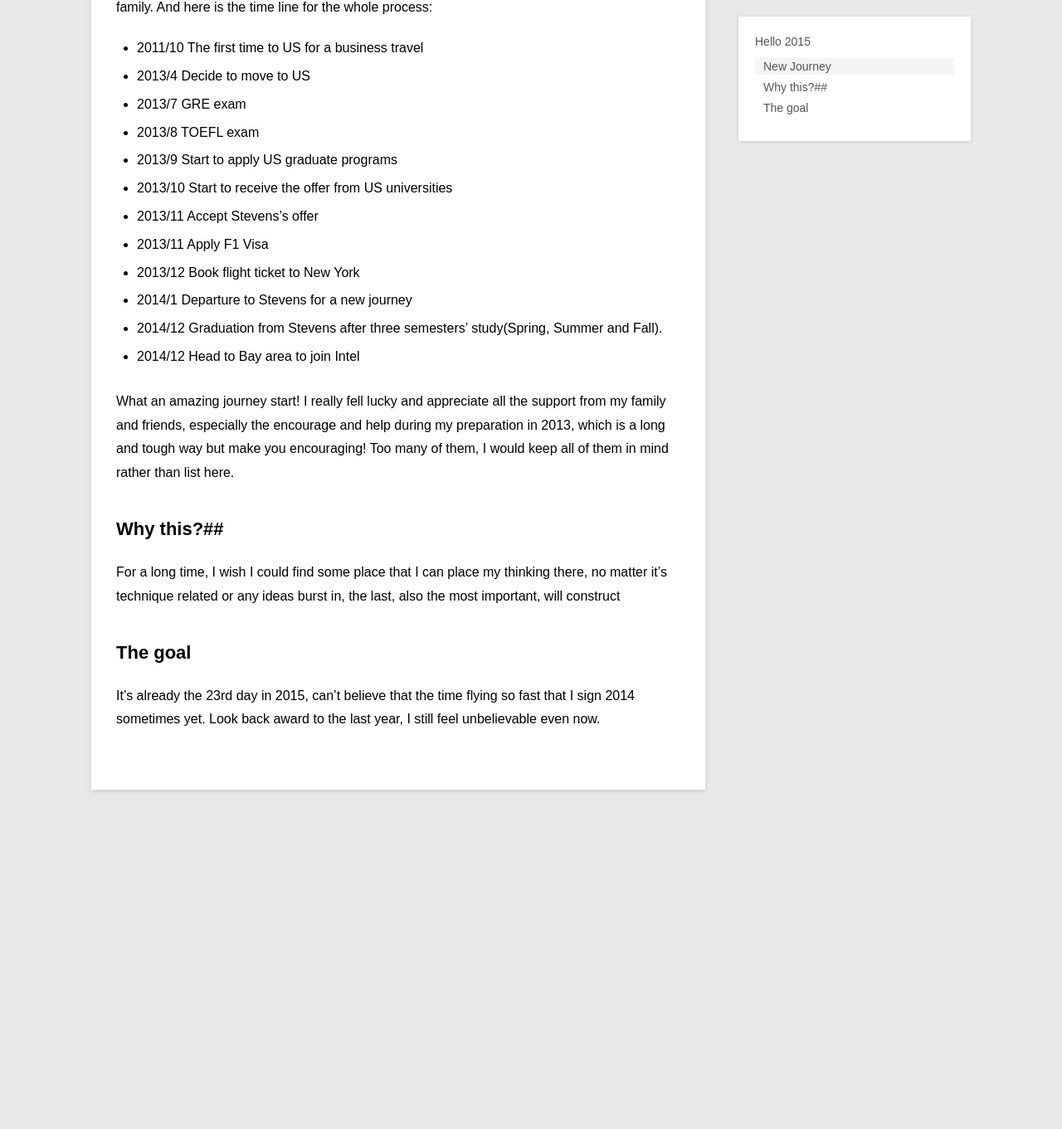
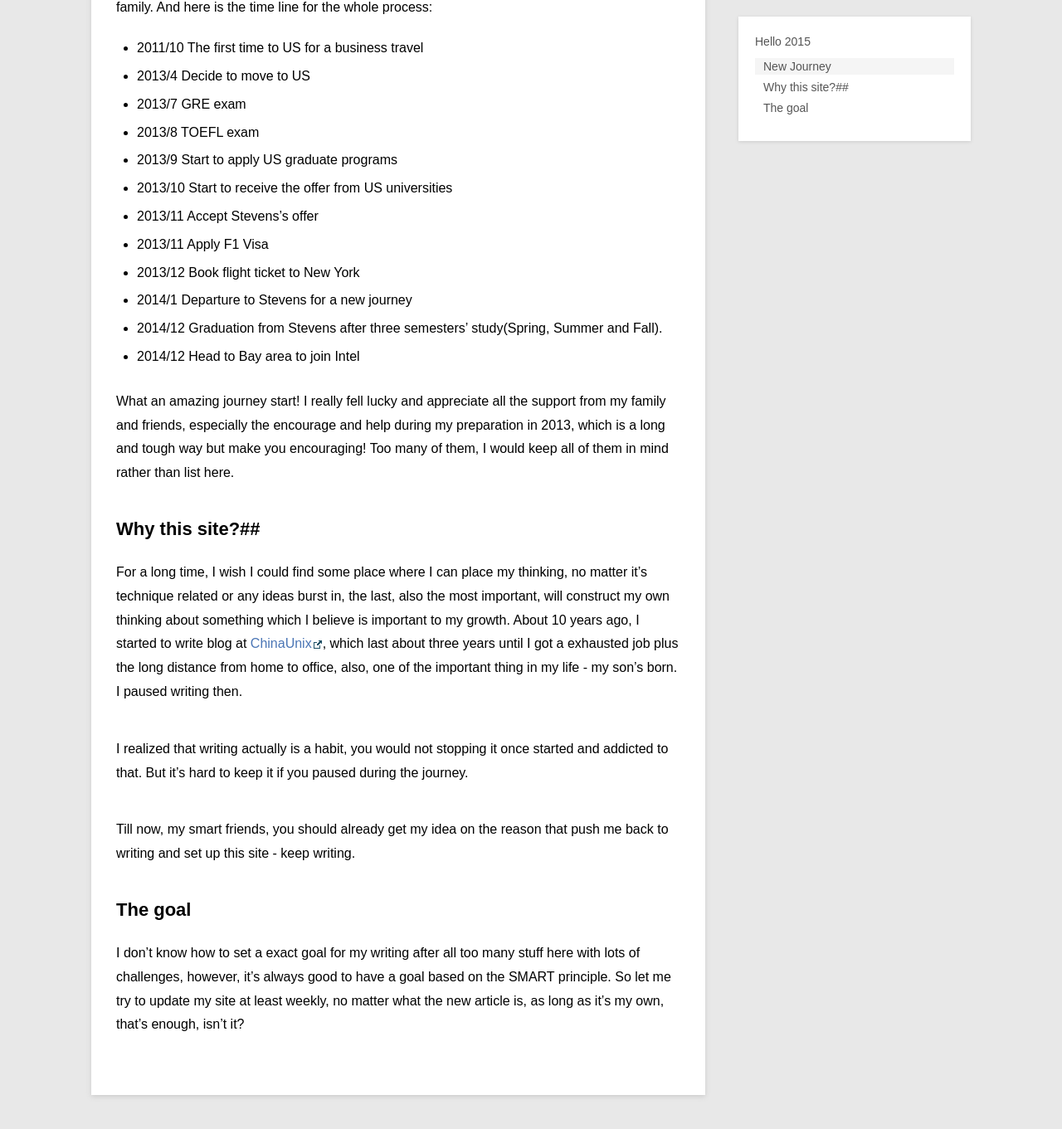
Before and after one commit to yishuihe/yishuihe.github.io, a Jekyll site: the page built from _posts/blog/2014-01-23-hello-md.md, in a window 1280 px wide and 1400 px high, scrolled down 456 px. Shown: the top 1361 px of the window at 83% size. Built offline with Jekyll 4.4.1, drawn with Linux system fonts in a browser that asks for light colours; Markdown is read by kramdown in place of the engine named in the settings; before the commit the page ends 1488 px from its top, so only the background shows below that.

Commit message:
zhixin: update the first blog

```diff
--- a/_posts/blog/2014-01-23-hello-md.md
+++ b/_posts/blog/2014-01-23-hello-md.md
@@ -2,7 +2,7 @@
 layout:     post
 title:      Hello 2015
 category: blog
-description: The first blog
+description: It's time back to writing and keep it.
 ---
 
 ## New Journey ##
@@ -26,9 +26,16 @@ Back to 2013, I decided to move to US after a considerable evaluation and discus
 What an amazing journey start! I really fell lucky and appreciate all the support from my family and friends, especially the encourage and help during my preparation in 2013, which is a long and tough way but make you encouraging! Too many of them, I would keep all of them in mind rather than list here.
 
 
-## Why this?##
-For a long time, I wish I could find some place that I can place my thinking there, no matter it's technique related or any ideas burst in, the last, also the most important, will construct
+## Why this site?##
+For a long time, I wish I could find some place where I can place my thinking, no matter it's technique related or any ideas burst in, the last, also the most important, will construct my own thinking about something which I believe is important to my growth. About 10 years ago, I started to write blog at [ChinaUnix][], which last about three years until I got a exhausted job plus the long distance from home to office, also, one of the important thing in my life - my son's born. I paused writing then.
+
+I realized that writing actually is a habit, you would not stopping it once started and addicted to that. But it's hard to keep it if you paused during the journey.
+
+Till now, my smart friends, you should already get my idea on the reason that push me back to writing and set up this site - keep writing.
 
 
 ## The goal ##
-It's already the 23rd day in 2015, can't believe that the time flying so fast that I sign 2014 sometimes yet. Look back award to the last year, I still feel unbelievable even now.
+I don't know how to set a exact goal for my writing after all too many stuff here with lots of challenges, however, it's always good to have a goal based on the SMART principle. So let me try to update my site at least weekly, no matter what the new article is, as long as it's my own, that's enough, isn't it?
+
+
+[ChinaUnix]: yishuihe.cublog.net
```
